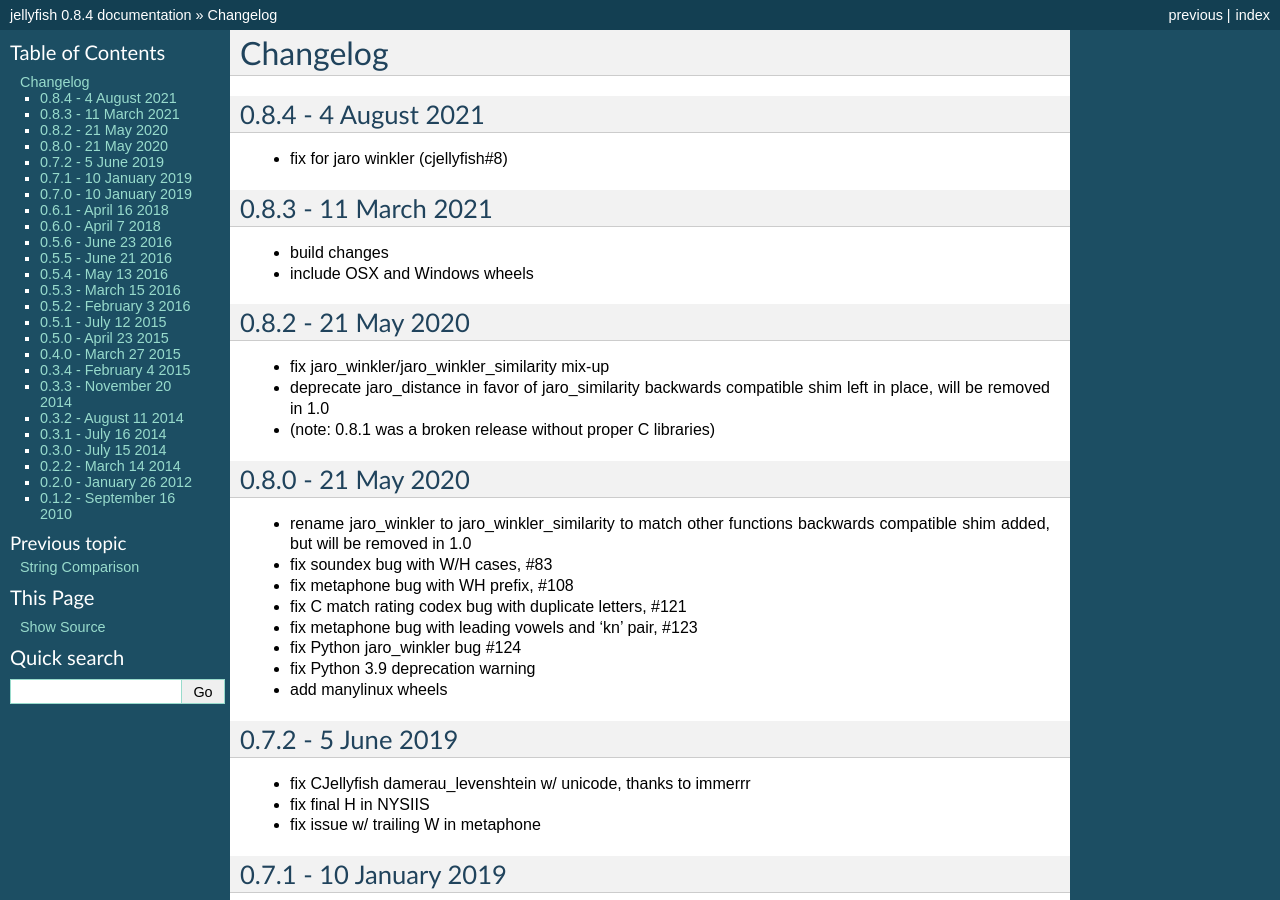
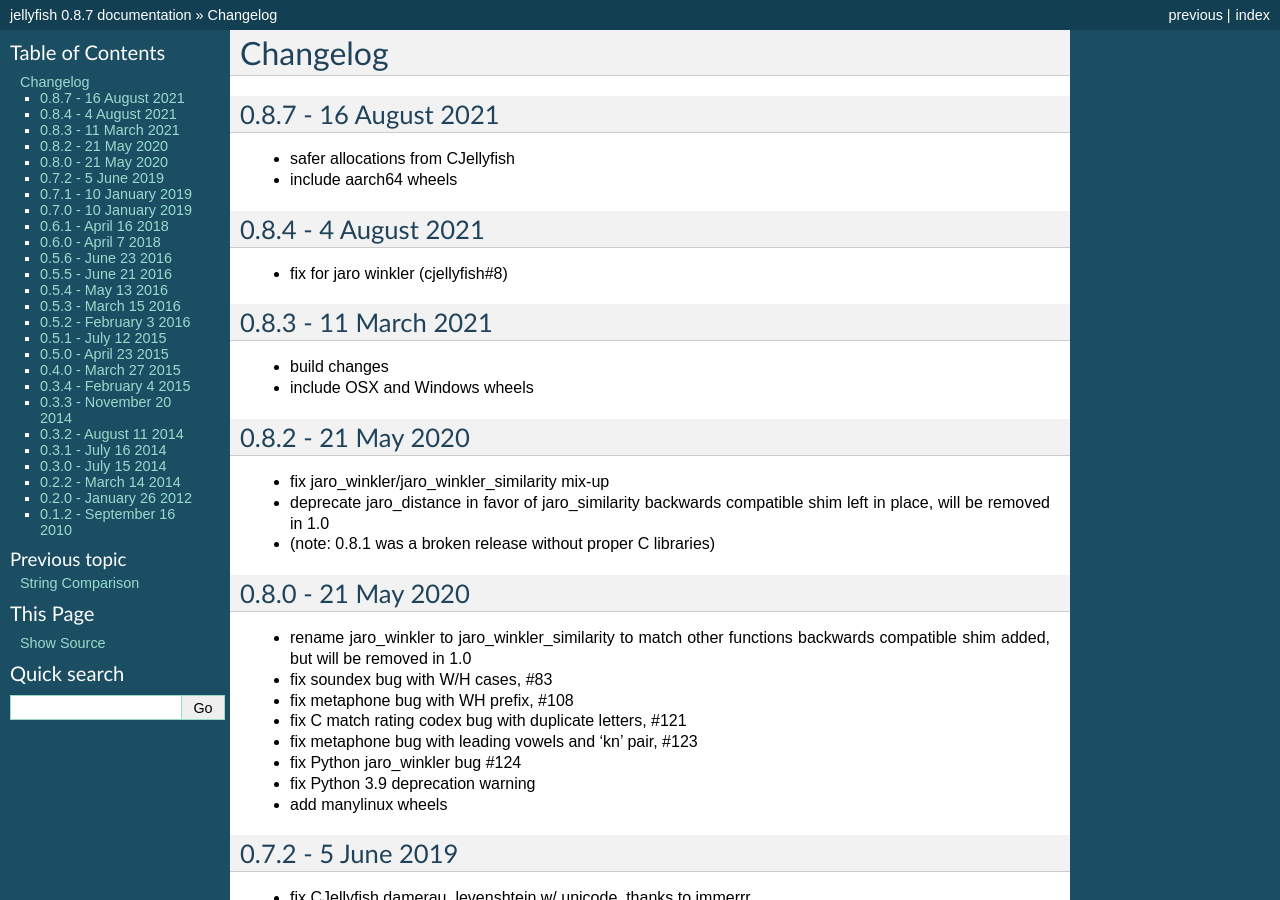
Before and after one commit to jamesturk/jellyfish, a Sphinx documentation site: the page built from docs/changelog.rst, in a window 1280 px wide and 900 px high. Built offline with Sphinx 7.4.7, drawn with Linux system fonts in a browser that asks for light colours; some of the changed text lies outside the part shown.

Commit message:
bump version

```diff
--- a/docs/changelog.rst
+++ b/docs/changelog.rst
@@ -1,5 +1,10 @@
 Changelog
 =========
+
+0.8.7 - 16 August 2021
+----------------------
+* safer allocations from CJellyfish
+* include aarch64 wheels
 
 0.8.4 - 4 August 2021
 ---------------------
--- a/docs/conf.py
+++ b/docs/conf.py
@@ -54,7 +54,7 @@
 # The short X.Y version.
 version = "0.8"
 # The full version, including alpha/beta/rc tags.
-release = "0.8.4"
+release = "0.8.7"
 
 # The language for content autogenerated by Sphinx. Refer to documentation
 # for a list of supported languages.
--- a/setup.py
+++ b/setup.py
@@ -110,7 +110,7 @@
 
     setup(
         name="jellyfish",
-        version="0.8.4",
+        version="0.8.7",
         python_requires=">3.5",
         platforms=["any"],
         description=(
```
